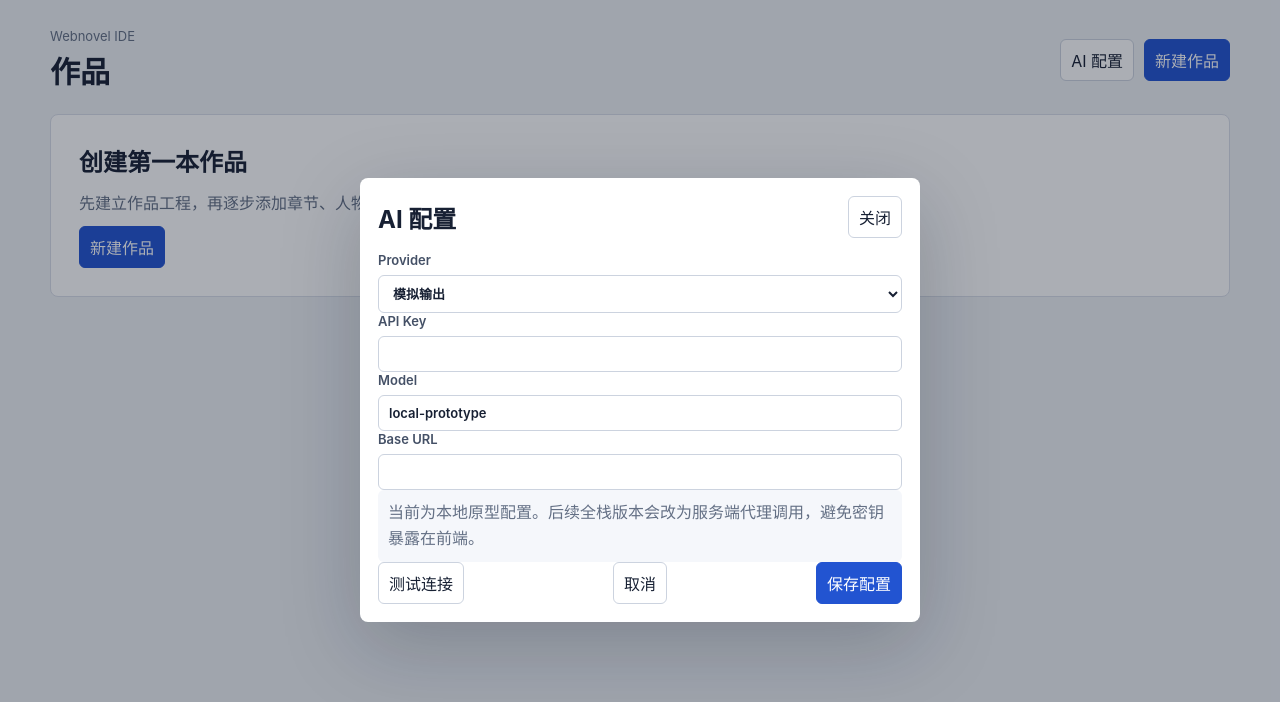
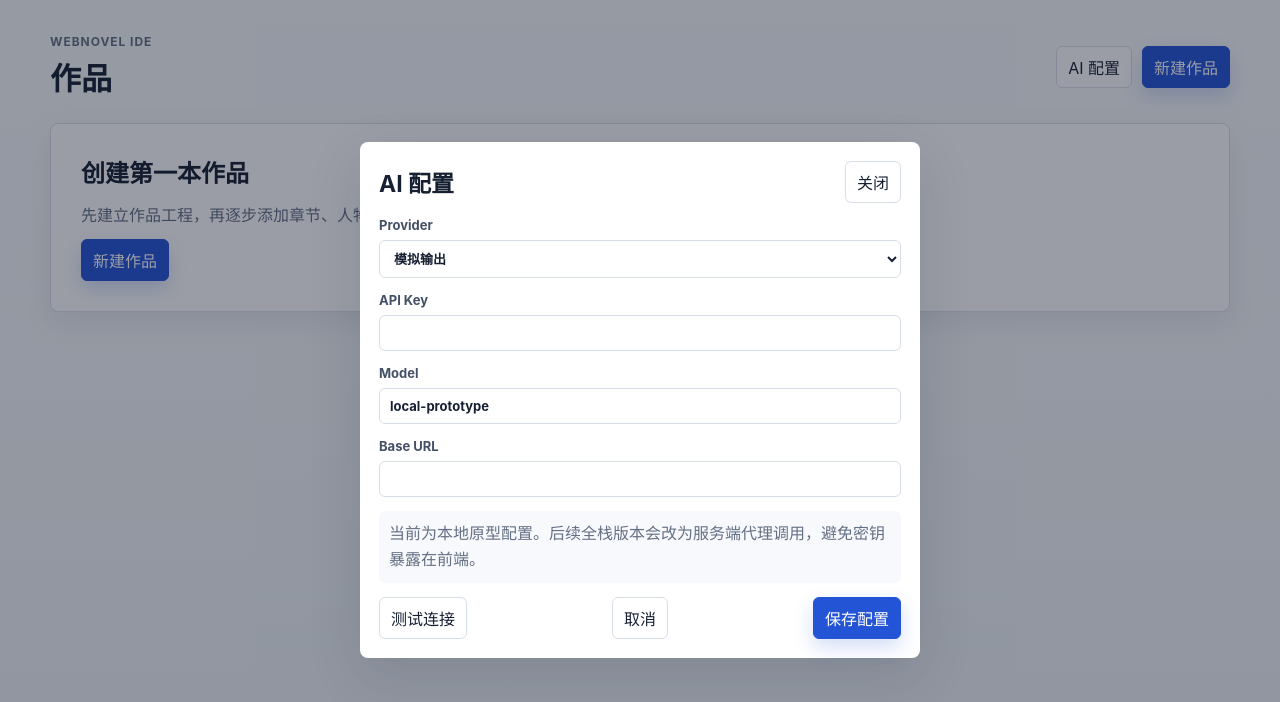
Before and after one commit to 825178128/webnovel-ide, a React (Vite) app: page / in a window 1280 px wide. Both pictures are taken after a click on the button "AI 配置". Shown: the top 702 px of the page. Built offline with nearby package versions, Linux system fonts and the light colour scheme.

Commit message:
style: upgrade prototype commercial ui

```diff
--- a/src/styles.css
+++ b/src/styles.css
@@ -1,6 +1,28 @@
 :root {
-  color: #172033;
-  background: #eef1f5;
+  --bg: #eef2f6;
+  --surface: #ffffff;
+  --surface-muted: #f7f9fc;
+  --panel: #f9fbfd;
+  --border: #d8dee8;
+  --border-strong: #c5cfdd;
+  --text: #172033;
+  --muted: #647085;
+  --muted-strong: #445066;
+  --brand: #2454d6;
+  --brand-hover: #1e46b6;
+  --brand-soft: #e9efff;
+  --danger: #b42318;
+  --danger-soft: #fff1f1;
+  --success: #227a45;
+  --success-soft: #eef8f1;
+  --sidebar-bg: #182235;
+  --sidebar-muted: #9aa8bd;
+  --sidebar-border: #2a3548;
+  --sidebar-active: #263956;
+  --shadow: 0 18px 55px rgba(15, 23, 42, 0.12);
+  --shadow-soft: 0 10px 30px rgba(15, 23, 42, 0.08);
+  color: var(--text);
+  background: var(--bg);
   font-family:
     Inter, "Segoe UI", "Microsoft YaHei", system-ui, -apple-system, BlinkMacSystemFont, sans-serif;
 }
@@ -13,6 +35,9 @@ body {
   margin: 0;
   min-width: 1024px;
   min-height: 100vh;
+  background:
+    linear-gradient(180deg, rgba(255, 255, 255, 0.62), rgba(238, 242, 246, 0.82)),
+    var(--bg);
 }
 
 button,
@@ -23,12 +48,27 @@ textarea {
 }
 
 button {
-  border: 1px solid #ccd3df;
+  border: 1px solid var(--border);
   border-radius: 6px;
-  background: #ffffff;
-  color: #172033;
+  background: var(--surface);
+  color: var(--text);
   cursor: pointer;
-  padding: 8px 10px;
+  padding: 8px 11px;
+  transition:
+    background 140ms ease,
+    border-color 140ms ease,
+    color 140ms ease,
+    box-shadow 140ms ease,
+    transform 140ms ease;
+}
+
+button:hover:not(:disabled) {
+  border-color: var(--border-strong);
+  background: #f6f8fb;
+}
+
+button:active:not(:disabled) {
+  transform: translateY(1px);
 }
 
 button:disabled {
@@ -40,11 +80,23 @@ input,
 select,
 textarea {
   width: 100%;
-  border: 1px solid #ccd3df;
+  border: 1px solid var(--border);
   border-radius: 6px;
-  background: #ffffff;
-  color: #172033;
+  background: var(--surface);
+  color: var(--text);
+  outline: none;
   padding: 9px 10px;
+  transition:
+    border-color 140ms ease,
+    box-shadow 140ms ease,
+    background 140ms ease;
+}
+
+input:focus,
+select:focus,
+textarea:focus {
+  border-color: #7d9af0;
+  box-shadow: 0 0 0 3px rgba(36, 84, 214, 0.12);
 }
 
 textarea {
@@ -53,15 +105,21 @@ textarea {
 }
 
 .primary-button {
-  border-color: #2254d1;
-  background: #2254d1;
+  border-color: var(--brand);
+  background: var(--brand);
   color: #ffffff;
+  box-shadow: 0 8px 20px rgba(36, 84, 214, 0.2);
+}
+
+.primary-button:hover:not(:disabled) {
+  border-color: var(--brand-hover);
+  background: var(--brand-hover);
 }
 
 .danger-button {
   border-color: #f0b8b8;
-  background: #fff5f5;
-  color: #b42318;
+  background: var(--danger-soft);
+  color: var(--danger);
 }
 
 .ghost-button {
@@ -70,7 +128,7 @@ textarea {
 
 .app-surface {
   min-height: 100vh;
-  padding: 28px;
+  padding: 34px;
 }
 
 .projects-header {
@@ -78,12 +136,13 @@ textarea {
   align-items: center;
   justify-content: space-between;
   max-width: 1180px;
-  margin: 0 auto 22px;
+  margin: 0 auto 24px;
 }
 
 .projects-header h1 {
   margin: 0;
-  font-size: 30px;
+  font-size: 31px;
+  letter-spacing: 0;
 }
 
 .header-actions {
@@ -93,9 +152,12 @@ textarea {
 }
 
 .eyebrow {
-  margin: 0 0 4px;
-  color: #647085;
-  font-size: 13px;
+  margin: 0 0 5px;
+  color: var(--muted);
+  font-size: 12px;
+  font-weight: 700;
+  letter-spacing: 0.08em;
+  text-transform: uppercase;
 }
 
 .empty-state,
@@ -106,12 +168,13 @@ textarea {
 
 .empty-state {
   display: grid;
-  gap: 12px;
+  gap: 13px;
   place-items: start;
-  border: 1px solid #d9dee8;
+  border: 1px solid var(--border);
   border-radius: 8px;
-  background: #ffffff;
-  padding: 28px;
+  background: var(--surface);
+  box-shadow: var(--shadow-soft);
+  padding: 30px;
 }
 
 .empty-state h2,
@@ -121,7 +184,7 @@ textarea {
 
 .empty-state p,
 .muted {
-  color: #647085;
+  color: var(--muted);
 }
 
 .project-grid {
@@ -133,9 +196,10 @@ textarea {
 .project-card {
   display: grid;
   gap: 18px;
-  border: 1px solid #d9dee8;
+  border: 1px solid var(--border);
   border-radius: 8px;
-  background: #ffffff;
+  background: var(--surface);
+  box-shadow: var(--shadow-soft);
   padding: 18px;
 }
 
@@ -144,10 +208,14 @@ textarea {
   margin: 0;
 }
 
+.project-card h2 {
+  font-size: 18px;
+}
+
 .project-card p {
   margin-top: 8px;
-  color: #647085;
-  line-height: 1.6;
+  color: var(--muted);
+  line-height: 1.65;
 }
 
 .project-card dl {
@@ -158,29 +226,30 @@ textarea {
 }
 
 .project-card dt {
-  color: #647085;
+  color: var(--muted);
   font-size: 12px;
 }
 
 .project-card dd {
   margin: 2px 0 0;
-  font-weight: 600;
+  font-weight: 700;
 }
 
 .card-footer {
   display: flex;
   align-items: center;
   justify-content: space-between;
-  color: #647085;
+  color: var(--muted);
   font-size: 13px;
 }
 
 .dialog-backdrop {
   position: fixed;
+  z-index: 20;
   inset: 0;
   display: grid;
   place-items: center;
-  background: rgba(15, 23, 42, 0.35);
+  background: rgba(15, 23, 42, 0.42);
   padding: 24px;
 }
 
@@ -188,10 +257,16 @@ textarea {
   display: grid;
   gap: 14px;
   width: min(560px, 100%);
+  border: 1px solid rgba(255, 255, 255, 0.72);
   border-radius: 8px;
-  background: #ffffff;
+  background: var(--surface);
+  box-shadow: var(--shadow);
   padding: 18px;
-  box-shadow: 0 24px 80px rgba(15, 23, 42, 0.22);
+}
+
+.dialog-body {
+  display: grid;
+  gap: 14px;
 }
 
 .dialog header,
@@ -204,15 +279,16 @@ textarea {
 
 .dialog h2 {
   margin: 0;
+  font-size: 23px;
 }
 
 .dialog label,
 .field-block {
   display: grid;
   gap: 7px;
-  color: #445066;
+  color: var(--muted-strong);
   font-size: 13px;
-  font-weight: 600;
+  font-weight: 700;
 }
 
 .form-grid {
@@ -225,43 +301,54 @@ textarea {
 .settings-result {
   margin: 0;
   border-radius: 6px;
-  background: #f5f7fb;
-  color: #647085;
+  background: var(--surface-muted);
+  color: var(--muted);
   line-height: 1.6;
   padding: 10px;
 }
 
 .settings-result {
-  background: #eef8f0;
-  color: #1d6b35;
+  background: var(--success-soft);
+  color: var(--success);
 }
 
 .workspace {
   display: grid;
-  grid-template-columns: 260px minmax(560px, 1fr) 360px;
-  grid-template-rows: 54px calc(100vh - 54px);
+  grid-template-columns: 268px minmax(620px, 1fr) 368px;
+  grid-template-rows: 58px calc(100vh - 58px);
   min-height: 100vh;
-  background: #eef1f5;
+  background: var(--bg);
 }
 
 .workspace-topbar {
   grid-column: 1 / -1;
   display: flex;
   align-items: center;
-  gap: 18px;
-  border-bottom: 1px solid #d6dce7;
-  background: #ffffff;
+  gap: 16px;
+  border-bottom: 1px solid var(--border);
+  background: rgba(255, 255, 255, 0.94);
+  backdrop-filter: blur(12px);
   padding: 0 14px;
 }
 
-.workspace-topbar div:nth-child(2) {
+.workspace-topbar > .ghost-button {
+  border-color: var(--border);
+  background: var(--surface);
+}
+
+.workspace-topbar > div:nth-child(2) {
   display: flex;
+  min-width: 180px;
   flex-direction: column;
   gap: 2px;
 }
 
+.workspace-topbar strong {
+  font-size: 15px;
+}
+
 .workspace-topbar span {
-  color: #647085;
+  color: var(--muted);
   font-size: 12px;
 }
 
@@ -270,37 +357,45 @@ textarea {
   display: flex;
   flex-direction: row !important;
   align-items: center;
-  gap: 12px !important;
+  gap: 9px !important;
+  overflow-x: auto;
+  white-space: nowrap;
 }
 
 .topbar-meta button {
+  border-color: #dce2eb;
+  background: #f8fafc;
   padding: 6px 9px;
   font-size: 12px;
 }
 
-.project-sidebar,
-.context-panel {
-  overflow: auto;
-  background: #f8fafc;
-  padding: 14px;
+.topbar-meta span {
+  padding-left: 2px;
 }
 
 .project-sidebar {
-  border-right: 1px solid #d6dce7;
+  overflow: auto;
+  border-right: 1px solid var(--sidebar-border);
+  background: var(--sidebar-bg);
+  color: #e8eef7;
+  padding: 14px 12px;
 }
 
 .context-panel {
   display: grid;
   align-content: start;
   gap: 14px;
-  border-left: 1px solid #d6dce7;
+  overflow: auto;
+  border-left: 1px solid var(--border);
+  background: var(--panel);
+  padding: 16px;
 }
 
 .project-sidebar section,
 .context-panel section {
   display: grid;
   gap: 10px;
-  margin-bottom: 18px;
+  margin-bottom: 20px;
 }
 
 .sidebar-heading,
@@ -314,8 +409,18 @@ textarea {
 .sidebar-heading h2,
 .context-panel h2 {
   margin: 0;
-  font-size: 13px;
-  color: #445066;
+  font-size: 12px;
+  font-weight: 800;
+  letter-spacing: 0.04em;
+  text-transform: uppercase;
+}
+
+.sidebar-heading h2 {
+  color: var(--sidebar-muted);
+}
+
+.context-panel h2 {
+  color: var(--muted-strong);
 }
 
 .sidebar-heading button,
@@ -324,15 +429,32 @@ textarea {
   font-size: 12px;
 }
 
+.project-sidebar button {
+  border-color: rgba(255, 255, 255, 0.12);
+  background: transparent;
+  color: #dbe5f2;
+}
+
+.project-sidebar button:hover:not(:disabled) {
+  border-color: rgba(255, 255, 255, 0.24);
+  background: rgba(255, 255, 255, 0.08);
+}
+
+.project-sidebar .danger-button {
+  border-color: rgba(255, 130, 130, 0.28);
+  background: rgba(180, 35, 24, 0.12);
+  color: #ffb4ad;
+}
+
 .volume-block {
   display: grid;
-  gap: 6px;
+  gap: 7px;
 }
 
 .volume-title {
-  color: #172033;
+  color: #f6f9fd;
   font-size: 13px;
-  font-weight: 700;
+  font-weight: 800;
 }
 
 .inline-actions,
@@ -362,50 +484,70 @@ textarea {
   align-items: center;
   justify-content: space-between;
   border-color: transparent;
+  border-radius: 6px;
   background: transparent;
   text-align: left;
 }
 
 .chapter-link.active,
-.plain-list-item.active,
+.plain-list-item.active {
+  border-color: rgba(132, 164, 247, 0.18);
+  background: var(--sidebar-active);
+  color: #ffffff;
+}
+
 .relation-list button.active {
   border-color: #b8c8f5;
-  background: #eaf0ff;
+  background: var(--brand-soft);
   color: #1f4bb8;
 }
 
 .chapter-link small {
-  color: #647085;
+  color: var(--sidebar-muted);
 }
 
 .main-panel {
   overflow: auto;
-  padding: 18px;
+  background:
+    radial-gradient(circle at 50% 0, rgba(255, 255, 255, 0.8), rgba(238, 242, 246, 0) 34%),
+    var(--bg);
+  padding: 26px 28px;
 }
 
 .editor-panel,
 .form-panel {
   display: grid;
   gap: 14px;
-  max-width: 920px;
+  max-width: 940px;
   margin: 0 auto;
 }
 
 .chapter-title-input {
   border: 0;
-  border-bottom: 1px solid #d6dce7;
+  border-bottom: 1px solid var(--border);
   border-radius: 0;
   background: transparent;
-  font-size: 26px;
-  font-weight: 700;
-  padding: 8px 0;
+  box-shadow: none;
+  font-size: 30px;
+  font-weight: 800;
+  letter-spacing: 0;
+  padding: 8px 0 10px;
+}
+
+.chapter-title-input:focus {
+  box-shadow: none;
 }
 
 .editor-toolbar {
   display: flex;
   align-items: center;
-  gap: 10px;
+  gap: 9px;
   flex-wrap: wrap;
+  border: 1px solid var(--border);
+  border-radius: 8px;
+  background: rgba(255, 255, 255, 0.72);
+  box-shadow: 0 8px 22px rgba(15, 23, 42, 0.04);
+  padding: 10px;
 }
 
 .editor-toolbar select {
@@ -418,23 +560,38 @@ textarea {
 
 .editor-toolbar span {
   margin-left: auto;
-  color: #647085;
+  color: var(--muted);
+  font-weight: 700;
 }
 
 .chapter-content {
   min-height: 58vh;
-  border-color: #d9dee8;
+  border-color: #d7deea;
   background: #ffffff;
+  box-shadow: 0 18px 42px rgba(15, 23, 42, 0.07);
   font-size: 17px;
-  line-height: 1.9;
-  padding: 18px;
+  line-height: 1.95;
+  padding: 22px;
+}
+
+.editor-panel > .field-block {
+  border: 1px solid var(--border);
+  border-radius: 8px;
+  background: rgba(255, 255, 255, 0.68);
+  padding: 12px;
+}
+
+.editor-panel > .field-block textarea {
+  border-color: transparent;
+  background: #ffffff;
 }
 
 .form-panel {
-  border: 1px solid #d9dee8;
+  border: 1px solid var(--border);
   border-radius: 8px;
-  background: #ffffff;
-  padding: 18px;
+  background: var(--surface);
+  box-shadow: var(--shadow-soft);
+  padding: 20px;
 }
 
 .form-panel h1 {
@@ -449,17 +606,22 @@ textarea {
 
 .context-card {
   display: grid;
-  gap: 6px;
-  border: 1px solid #d9dee8;
+  gap: 7px;
+  border: 1px solid var(--border);
   border-radius: 8px;
-  background: #ffffff;
+  background: var(--surface);
+  box-shadow: 0 6px 18px rgba(15, 23, 42, 0.04);
   padding: 12px;
+}
+
+.context-card strong {
+  font-size: 15px;
 }
 
 .context-card p,
 .context-card small {
   margin: 0;
-  color: #647085;
+  color: var(--muted);
   line-height: 1.5;
 }
 
@@ -474,18 +636,34 @@ textarea {
   font-size: 12px;
 }
 
+.ai-panel {
+  border: 1px solid var(--border);
+  border-radius: 8px;
+  background: var(--surface);
+  box-shadow: 0 6px 18px rgba(15, 23, 42, 0.04);
+  padding: 12px;
+}
+
+.ai-panel h2 {
+  color: var(--text);
+}
+
+.ai-panel .primary-button {
+  width: 100%;
+}
+
 .ai-panel textarea {
-  min-height: 76px;
+  min-height: 78px;
 }
 
 .ai-result {
-  min-height: 110px;
-  border: 1px solid #d9dee8;
+  min-height: 118px;
+  border: 1px solid var(--border);
   border-radius: 8px;
-  background: #ffffff;
-  color: #445066;
-  line-height: 1.6;
-  padding: 10px;
+  background: var(--surface-muted);
+  color: var(--muted-strong);
+  line-height: 1.65;
+  padding: 11px;
   white-space: pre-wrap;
 }
 
```
